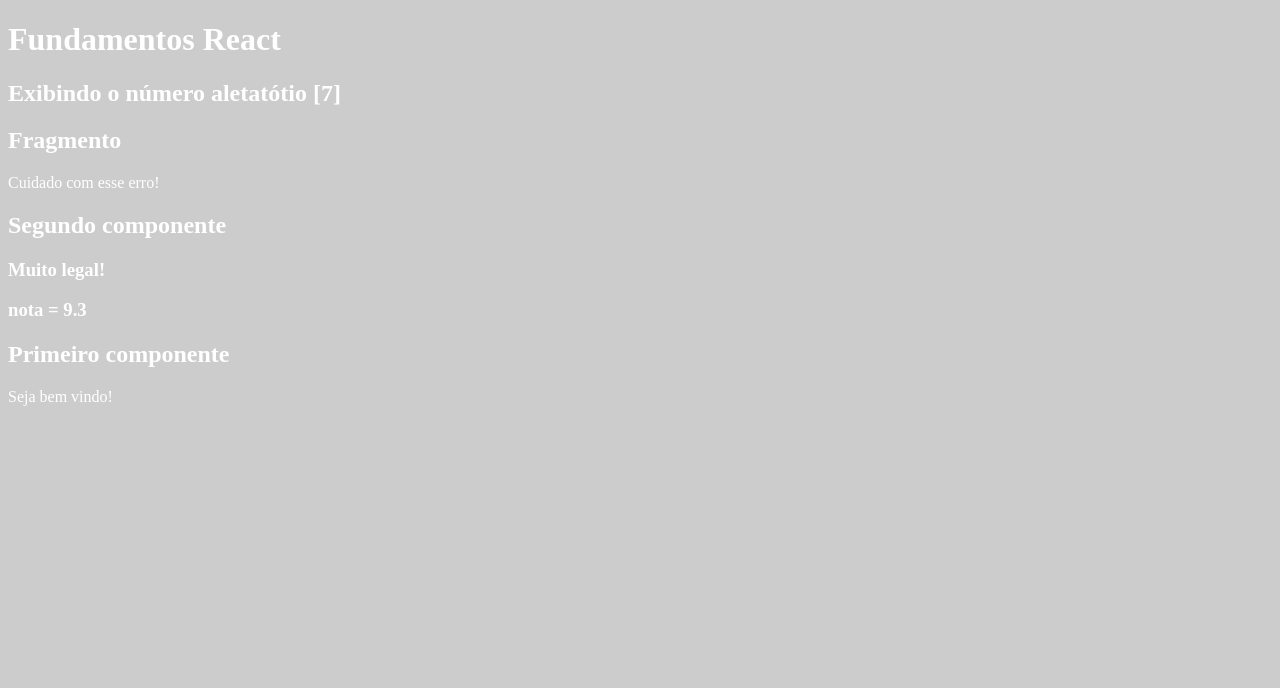
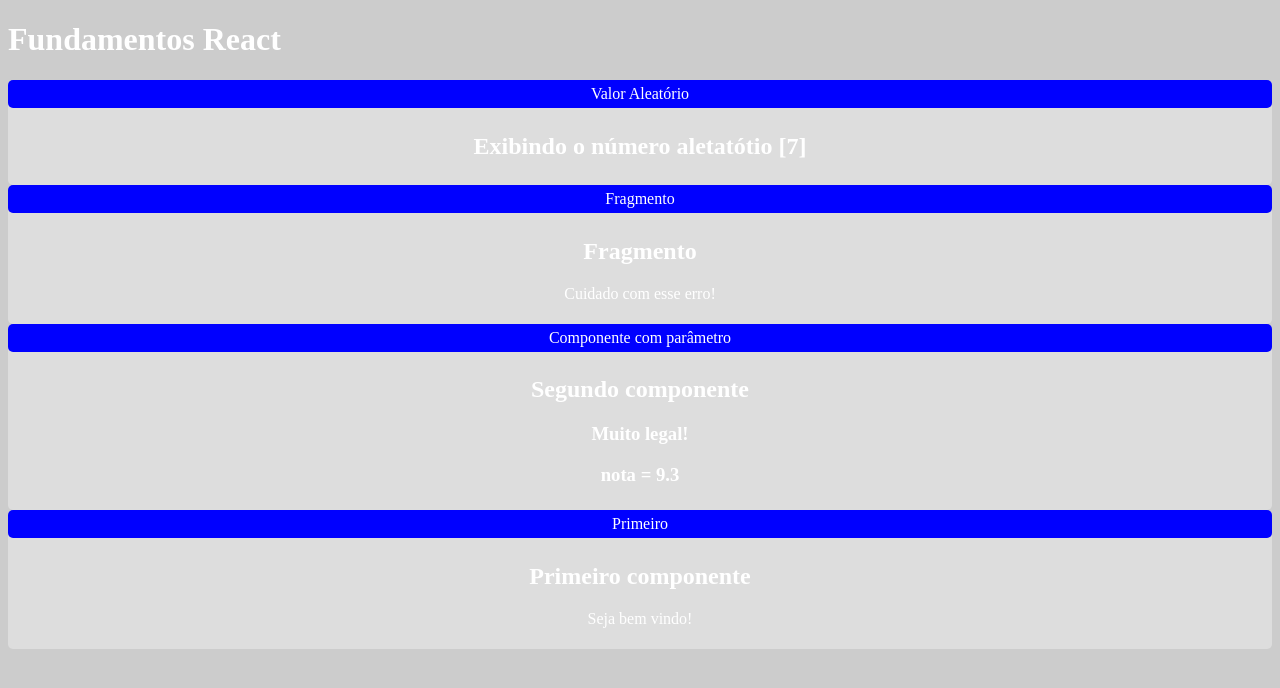
Before and after one commit to ehurafa/react-course, a React (Create React App) app in the folder react-fundamentals/react-fundamentals/: page / in a window 1280 px wide. Shown: the top 688 px of the page. Built offline with nearby package versions, Linux system fonts and the light colour scheme; the HTML template or start-up script is replaced by a standard one.

Commit message:
card component

```diff
--- a/react-fundamentals/react-fundamentals/src/App.jsx
+++ b/react-fundamentals/react-fundamentals/src/App.jsx
@@ -4,12 +4,25 @@
 import WithParameter from './components/basic/WithParameter'
 import Fragment from './components/basic/Fragment'
 import RandomNumber from './components/basic/RandomNumber'
+import Card from './components/layout/Card'
 
 export default _ =>
         <div id="app">
             <h1>Fundamentos React</h1>
-            <RandomNumber a={2} b={9}></RandomNumber>
-            <Fragment></Fragment>
-            <WithParameter titulo="Segundo componente" subtitulo="Muito legal!" nota={9.3}></WithParameter>
-            <First></First>
+            <Card titulo="Valor Aleatório">
+                <RandomNumber a={2} b={9}></RandomNumber>
+            </Card>
+
+            <Card titulo="Fragmento">
+                <Fragment></Fragment>
+            </Card>
+
+            <Card titulo="Componente com parâmetro">
+                <WithParameter titulo="Segundo componente" subtitulo="Muito legal!" nota={9.3}></WithParameter>
+            </Card>
+
+            <Card titulo="Primeiro">
+                <First></First>
+            </Card>
+
         </div>
--- /dev/null
+++ b/react-fundamentals/react-fundamentals/src/components/layout/Card.css
@@ -0,0 +1,16 @@
+.card {
+    color: #fff;
+    background: #ddd;
+    text-align: center;
+    border-radius: 5px;
+}
+
+.title {
+    background: blue;
+    padding: 5px;
+    border-radius: 5px;
+}
+
+.content {
+    padding: 5px;
+}
--- /dev/null
+++ b/react-fundamentals/react-fundamentals/src/components/layout/Card.jsx
@@ -0,0 +1,13 @@
+import './Card.css'
+import React from 'react'
+
+export default props => {
+    return (
+        <div className="card">
+            <div className="title">{ props.titulo }</div>
+            <div className="content">
+                { props.children }
+            </div>
+        </div>
+    )
+};
```
Also changed, not shown: 1 other file (tests, documents, lock files or other folders).
